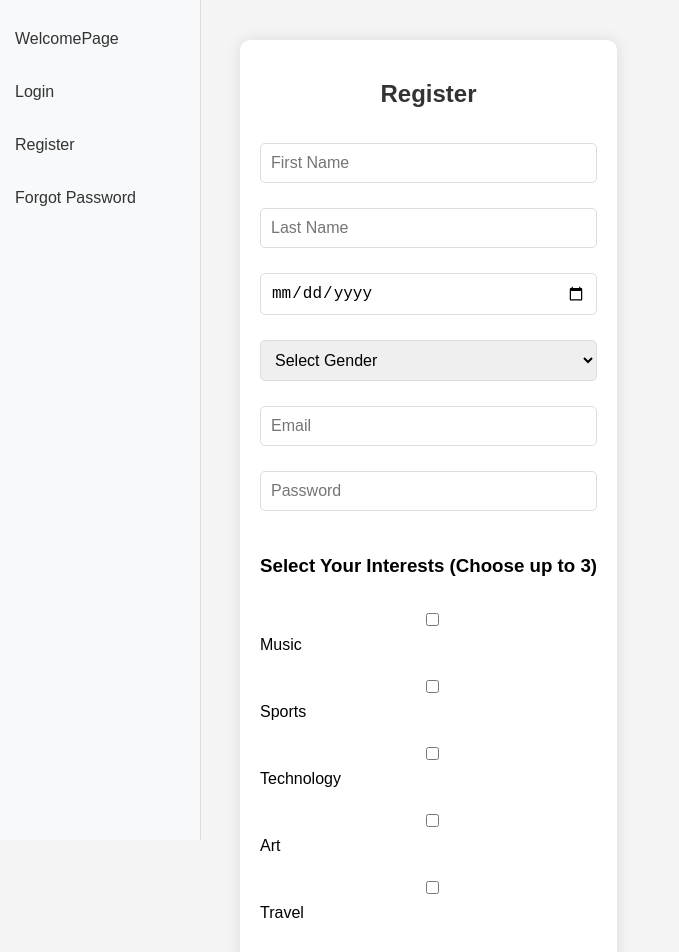
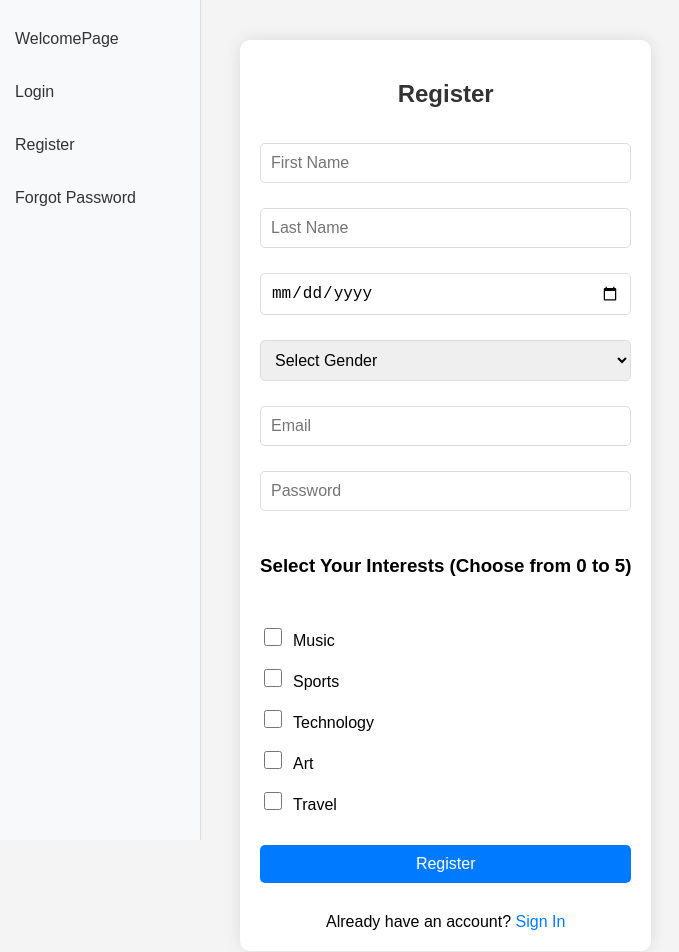
Before and after one commit to zhushule/SimpleAuth, a React (Create React App) app in the folder client/: page /register in a window 1280 px wide. Shown: the top 952 px of the page, without its empty margins (0-679 px from the left). Built offline with nearby package versions, Linux system fonts and the light colour scheme.

Commit message:
Make prettier look on checkbox

```diff
--- a/client/src/App.css
+++ b/client/src/App.css
@@ -169,3 +169,25 @@ button:hover {
   padding: 20px;
   max-width: calc(100% - 220px);
 }
+
+/* Checkbox Container */
+.checkbox-container {
+  display: flex;
+  flex-direction: column; /* Align checkboxes vertically */
+  gap: 10px; /* Space between checkboxes */
+  margin-top: 15px;
+}
+
+.checkbox-container label {
+  display: flex;
+  align-items: center; /* Center-align text and checkbox */
+  gap: 8px; /* Space between checkbox and text */
+  cursor: pointer; /* Pointer cursor for better UX */
+}
+
+/* Checkbox Input Styling */
+.checkbox-container input[type="checkbox"] {
+  width: 18px;
+  height: 18px;
+  cursor: pointer; /* Make the checkbox itself clickable */
+}
--- a/client/src/components/Login.js
+++ b/client/src/components/Login.js
@@ -16,12 +16,9 @@ function Login() {
 
       if (response.data.success) {
         const userDetailsResponse = await getUserDetails(email);
-        console.log('User Details Response data:', userDetailsResponse.data);
-
         const { firstName, lastName, interests } = userDetailsResponse.data;
 
         if (firstName && lastName) {
-          // Store the user data including interests in local storage
           localStorage.setItem('user', JSON.stringify({
             firstName,
             lastName,
@@ -63,14 +60,20 @@ function Login() {
           onChange={(e) => setPassword(e.target.value)}
         />
         <button onClick={handleLogin}>Sign In</button>
-        <div className="options">
+
+        {/* Styled checkbox for Remember Me */}
+        <div className="checkbox-container">
           <label>
-            <input type="checkbox" /> Remember Me
+            <input type="checkbox" />
+            Remember Me
           </label>
-          <Link to="/forgot-password">Forgot Password?</Link>
+        </div>
+
+        <div className="register-link">
+          <Link to="/forgot-password">Forgot Password</Link>
         </div>
         <div className="register-link">
-          Not a Member? <Link to="/register">Create an Account</Link>
+          <Link to="/register">Create an Account</Link>
         </div>
       </div>
     </div>
--- a/client/src/components/Register.js
+++ b/client/src/components/Register.js
@@ -6,10 +6,10 @@ import '../App.css';
 function Register() {
   const [email, setEmail] = useState('');
   const [password, setPassword] = useState('');
-  const [firstName, setFirstName] = useState(''); // Added
-  const [lastName, setLastName] = useState(''); // Added
-  const [birthday, setBirthday] = useState(''); // Added
-  const [gender, setGender] = useState(''); // Added
+  const [firstName, setFirstName] = useState('');
+  const [lastName, setLastName] = useState('');
+  const [birthday, setBirthday] = useState('');
+  const [gender, setGender] = useState('');
   const [interests, setInterests] = useState([]); // State to manage selected interests
   const [message, setMessage] = useState('');
 
@@ -19,7 +19,7 @@ function Register() {
   const handleRegister = async () => {
     try {
       const response = await register(email, password, firstName, lastName, birthday, gender, interests);
-      console.log('Registration Response:', response.data);  // Debug line to check the response
+      console.log('Registration Response:', response.data);
       setMessage(response.data.message);
     } catch (error) {
       console.error('Registration Error:', error);
@@ -33,11 +33,9 @@ function Register() {
       if (prevInterests.includes(interest)) {
         // Remove the interest if it's already selected
         return prevInterests.filter((i) => i !== interest);
-      } else if (prevInterests.length < 3) { // Limit to 3 selections
-        // Add the interest if it's not selected and limit is not reached
+      } else {
+        // Add the interest if it's not selected
         return [...prevInterests, interest];
-      } else {
-        return prevInterests; // Do nothing if the limit is reached
       }
     });
   };
@@ -89,9 +87,11 @@ function Register() {
           onChange={(e) => setPassword(e.target.value)}
         />
 
-        <h3>Select Your Interests (Choose up to 3)</h3>
+        <h3>Select Your Interests (Choose from 0 to {availableInterests.length})</h3>
+        {/* Styled checkboxes for Interests */}
+        <div className="checkbox-container">
           {availableInterests.map((interest) => (
-          <label key={interest} style={{ display: 'block', marginBottom: '8px' }}>
+            <label key={interest}>
               <input
                 type="checkbox"
                 value={interest}
@@ -101,6 +101,7 @@ function Register() {
               {interest}
             </label>
           ))}
+        </div>
 
         <button onClick={handleRegister}>Register</button>
         <div className="register-link">
```
Lines whose indentation alone changed are shown as unchanged.
